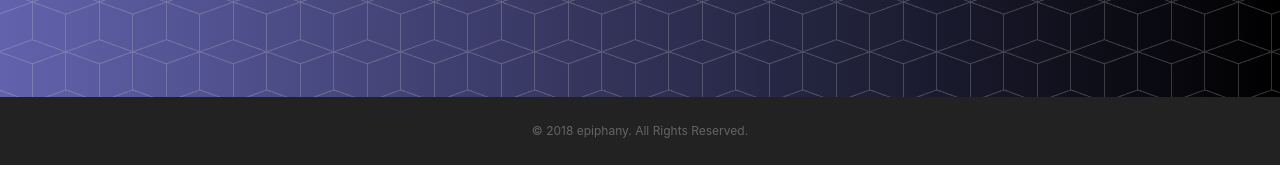
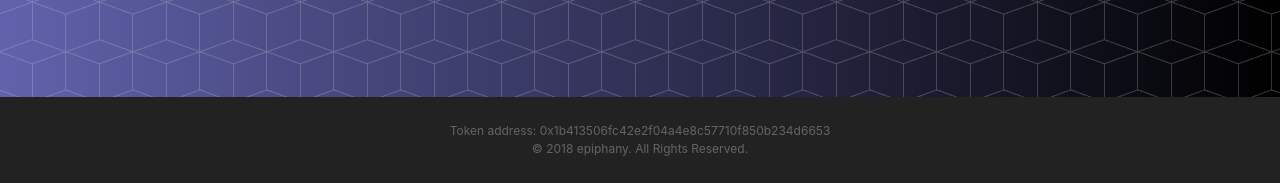
Before and after one commit to fahimc/epiphany-site, a website with bundled scripts: page index.html in a window 1280 px wide. Shown: the part 7209-7392 px from the top of the page. Built offline with nearby package versions, Linux system fonts and the light colour scheme; a web font is replaced by a local one.

Commit message:
added token address

```diff
--- a/index.html
+++ b/index.html
@@ -327,6 +327,7 @@
     </section>
     <footer>
         <div class="container">
+        <p>Token address: 0x1b413506fc42e2f04a4e8c57710f850b234d6653</p>
             <p>&copy; 2018 epiphany. All Rights Reserved.</p>
             <ul class="list-inline">
                 <!--
```
